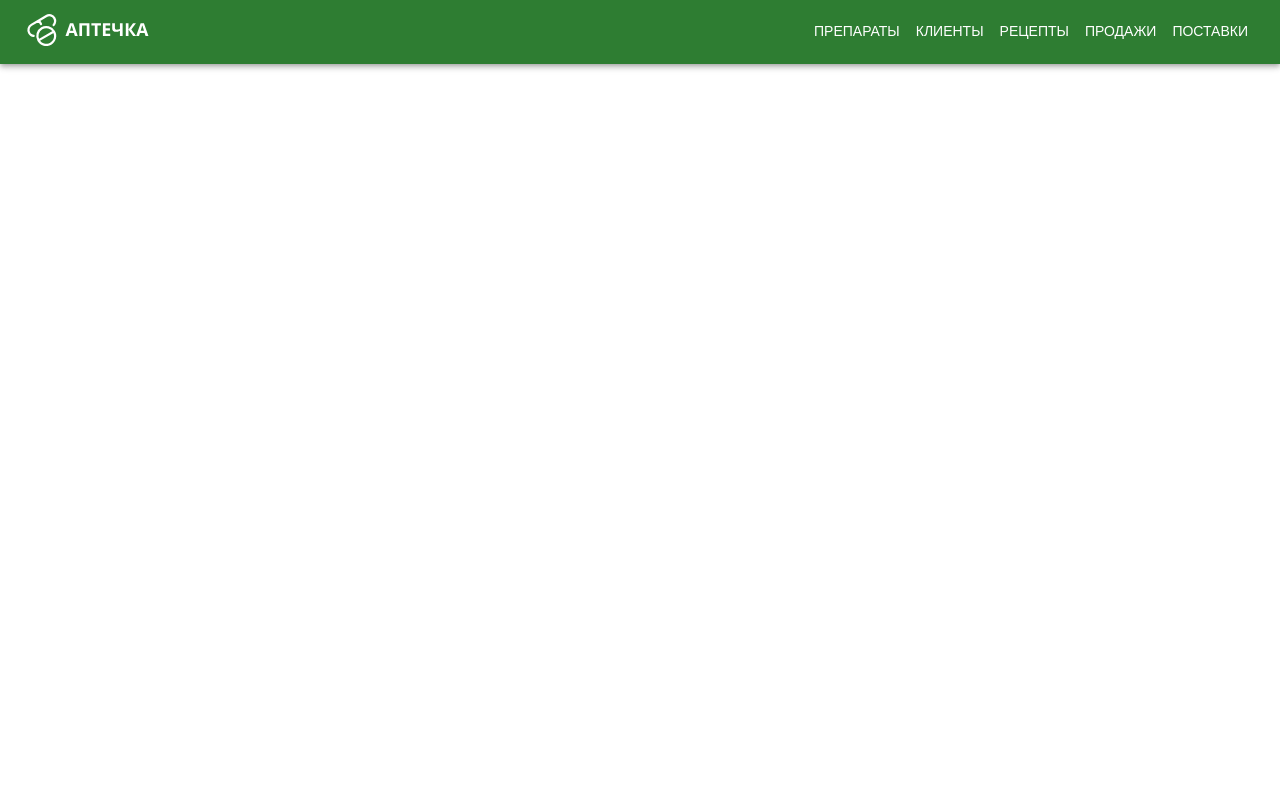
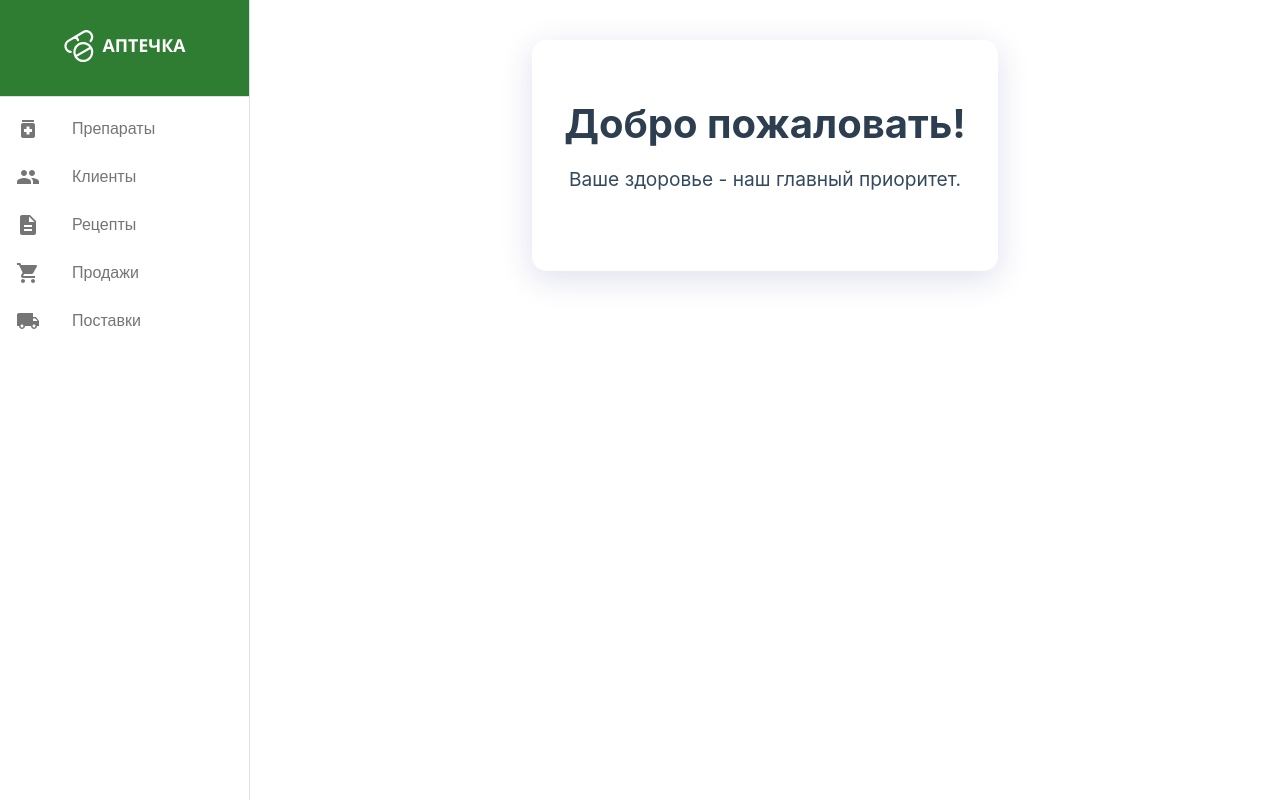
Before and after one commit to NaomiCodeDev/Pharmacy-Kursach, a React (Create React App) app: page / in a window 1280 px wide. Built offline with nearby package versions, Linux system fonts and the light colour scheme.

Commit message:
add Sidebar

```diff
--- a/src/App.js
+++ b/src/App.js
@@ -1,52 +1,150 @@
 import React from 'react';
-import { BrowserRouter as Router, Routes, Route, Link } from 'react-router-dom';
-import { AppBar, Toolbar, Button, Container, Box } from '@mui/material';
+import { BrowserRouter as Router, Routes, Route, Link, Navigate, useLocation } from 'react-router-dom';
+import {
+  Drawer,
+  List,
+  ListItem,
+  ListItemIcon,
+  ListItemText,
+  Box,
+  Divider
+} from '@mui/material';
+import MedicationIcon from '@mui/icons-material/Medication';
+import PeopleIcon from '@mui/icons-material/People';
+import DescriptionIcon from '@mui/icons-material/Description';
+import ShoppingCartIcon from '@mui/icons-material/ShoppingCart';
+import LocalShippingIcon from '@mui/icons-material/LocalShipping';
 import { ThemeProvider } from '@mui/material/styles';
 import theme from './theme';
+
+import WelcomePage from './pages/WelcomePage';
 import Medicines from './pages/Medicines';
-import Clients from './pages/Clients'; // Раскомментируем эту строку
+import Clients from './pages/Clients';
 import Recipes from './pages/Recipes';
 import Sales from './pages/Sales';
 import Supplies from './pages/Supplies';
 import Logo from './components/Logo';
 
+const drawerWidth = 250;
+const activeGreen = '#4CAF50';
+const inactiveGray = '#757575';
+
+function Navigation({ menuItems }) {
+  const location = useLocation();
+
+  return (
+    <List>
+      {menuItems.map((item) => {
+        const isSelected = location.pathname === item.path;
+
+        return (
+          <ListItem
+            button
+            component={Link}
+            to={item.path}
+            key={item.text}
+            selected={isSelected}
+            sx={{
+              '&.Mui-selected': {
+                backgroundColor: 'transparent',
+                color: activeGreen,
+                fontWeight: 'bold',
+                '&:hover': {
+                  backgroundColor: 'rgba(76, 175, 80, 0.08)',
+                }
+              },
+              color: inactiveGray,
+              '&:hover': {
+                backgroundColor: 'rgba(0, 0, 0, 0.04)',
+              }
+            }}
+          >
+            <ListItemIcon
+              sx={{
+                color: isSelected ? theme.palette.primary.main : inactiveGray
+              }}
+            >
+              {item.icon}
+            </ListItemIcon>
+            <ListItemText
+              primary={item.text}
+              primaryTypographyProps={{
+                fontWeight: isSelected ? 700 : 400,
+                color: isSelected ? theme.palette.primary.main : inactiveGray
+              }}
+            />
+          </ListItem>
+        );
+      })}
+    </List>
+  );
+}
+
 function App() {
+  const menuItems = [
+    { text: 'Препараты', icon: <MedicationIcon />, path: '/medicines' },
+    { text: 'Клиенты', icon: <PeopleIcon />, path: '/clients' },
+    { text: 'Рецепты', icon: <DescriptionIcon />, path: '/recipes' },
+    { text: 'Продажи', icon: <ShoppingCartIcon />, path: '/sales' },
+    { text: 'Поставки', icon: <LocalShippingIcon />, path: '/supplies' }
+  ];
+
   return (
     <ThemeProvider theme={theme}>
       <Router>
-        <AppBar position="static">
-          <Toolbar>
-            <Box sx={{ flexGrow: 1 }}>
+        <Box sx={{ display: 'flex' }}>
+          <Drawer
+            sx={{
+              width: drawerWidth,
+              flexShrink: 0,
+              '& .MuiDrawer-paper': {
+                width: drawerWidth,
+                boxSizing: 'border-box',
+              },
+            }}
+            variant="permanent"
+            anchor="left"
+          >
+            <Box
+              sx={{
+                p: 2,
+                display: 'flex',
+                alignItems: 'center',
+                justifyContent: 'center',
+                height: '64px',
+                backgroundColor: theme.palette.primary.main,
+                color: 'white'
+              }}
+            >
               <Link to="/" style={{ color: 'inherit', textDecoration: 'none' }}>
                 <Logo />
               </Link>
             </Box>
-            <Button color="inherit" component={Link} to="/medicines">
-              Препараты
-            </Button>
-            <Button color="inherit" component={Link} to="/clients">
-              Клиенты
-            </Button>
-            <Button color="inherit" component={Link} to="/recipes">
-              Рецепты
-            </Button>
-            <Button color="inherit" component={Link} to="/sales">
-              Продажи
-            </Button>
-            <Button color="inherit" component={Link} to="/supplies">
-              Поставки
-            </Button>
-          </Toolbar>
-        </AppBar>
-        <Container maxWidth="xl" sx={{ mt: 4 }}>
+            <Divider />
+            <Box sx={{ overflow: 'auto' }}>
+              <Navigation menuItems={menuItems} />
+            </Box>
+          </Drawer>
+
+          <Box
+            component="main"
+            sx={{
+              flexGrow: 1,
+              p: 3,
+              width: `calc(100% - ${drawerWidth}px)`,
+            }}
+          >
             <Routes>
+              <Route path="/" element={<WelcomePage />} />
               <Route path="/medicines" element={<Medicines />} />
               <Route path="/clients" element={<Clients />} />
               <Route path="/recipes" element={<Recipes />} />
               <Route path="/sales" element={<Sales />} />
               <Route path="/supplies" element={<Supplies />} />
+              <Route path="*" element={<Navigate to="/" replace />} />
             </Routes>
-        </Container>
+          </Box>
+        </Box>
       </Router>
     </ThemeProvider>
   );
--- /dev/null
+++ b/src/Styles/WelcomePage.css
@@ -0,0 +1,95 @@
+.welcome-container {
+    /* min-height: 100vh; */
+    display: flex;
+    justify-content: center;
+    align-items: center;
+    margin: 1rem;
+  }
+
+  .welcome-content {
+    max-width: 1200px;
+    text-align: center;
+    padding: 2rem;
+    background: rgba(255, 255, 255, 0.95);
+    border-radius: 15px;
+    box-shadow: 0 8px 32px rgba(31, 38, 135, 0.15);
+  }
+
+  .welcome-content h1 {
+    color: #2c3e50;
+    font-size: 2.5rem;
+    margin-bottom: 1rem;
+  }
+
+  .welcome-content > p {
+    color: #34495e;
+    font-size: 1.2rem;
+    margin-bottom: 3rem;
+  }
+
+  .welcome-features {
+    display: grid;
+    grid-template-columns: repeat(auto-fit, minmax(250px, 1fr));
+    gap: 2rem;
+    margin: 3rem 0;
+  }
+
+  .feature {
+    padding: 1.5rem;
+    transition: transform 0.3s ease;
+  }
+
+  .feature:hover {
+    transform: translateY(-5px);
+  }
+
+  .feature i {
+    font-size: 2.5rem;
+    color: #3498db;
+    margin-bottom: 1rem;
+  }
+
+  .feature h3 {
+    color: #2c3e50;
+    margin-bottom: 0.5rem;
+  }
+
+  .feature p {
+    color: #7f8c8d;
+  }
+
+  .welcome-buttons {
+    display: flex;
+    justify-content: center;
+    gap: 1rem;
+    margin-top: 2rem;
+  }
+
+  .welcome-button {
+    padding: 1rem 2rem;
+    font-size: 1.1rem;
+    text-decoration: none;
+    color: white;
+    background-color: #3498db;
+    border-radius: 8px;
+    transition: background-color 0.3s ease;
+  }
+
+  .welcome-button:hover {
+    background-color: #2980b9;
+  }
+
+  @media (max-width: 768px) {
+    .welcome-content h1 {
+      font-size: 2rem;
+    }
+
+    .welcome-buttons {
+      flex-direction: column;
+    }
+
+    .welcome-button {
+      width: 100%;
+      margin: 0.5rem 0;
+    }
+  }
--- /dev/null
+++ b/src/pages/WelcomePage.jsx
@@ -0,0 +1,16 @@
+import React from 'react';
+import { Link } from 'react-router-dom';
+import '../Styles/WelcomePage.css';
+
+const WelcomePage = () => {
+  return (
+    <div className="welcome-container">
+      <div className="welcome-content">
+        <h1>Добро пожаловать!</h1>
+        <p>Ваше здоровье - наш главный приоритет.</p>
+      </div>
+    </div>
+  );
+};
+
+export default WelcomePage;
```
Also changed, not shown: 1 other file (tests, documents, lock files or other folders). Lines whose indentation alone changed are shown as unchanged.
